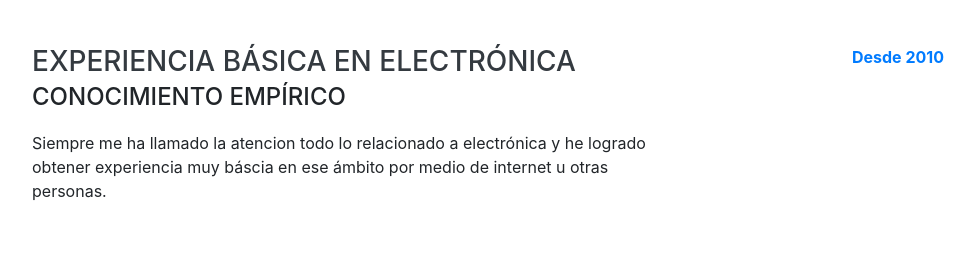
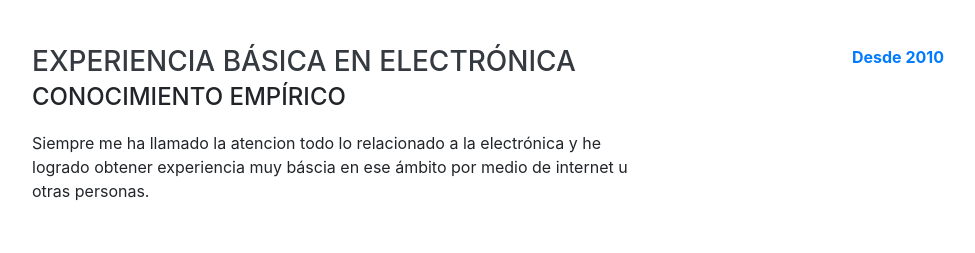
Before and after one commit to Cyrax000/cyrax000.github.io, a website with bundled scripts: page index.html in a window 1280 px wide. Shown: the part 1367-1620 px from the top of the page, without its empty margins (288-1263 px from the left). Built offline with nearby package versions, Linux system fonts and the light colour scheme; a web font is replaced by a local one.

Commit message:
Update index.html

```diff
--- a/index.html
+++ b/index.html
@@ -153,7 +153,7 @@
           <div class="resume-content">
             <h3 class="mb-0">Experiencia básica en electrónica</h3>
             <div class="subheading mb-3">Conocimiento Empírico</div>
-            <p>Siempre me ha llamado la atencion todo lo relacionado a electrónica y he logrado obtener experiencia muy báscia en ese ámbito por medio de internet u otras personas.</p>
+            <p>Siempre me ha llamado la atencion todo lo relacionado a la electrónica y he logrado obtener experiencia muy báscia en ese ámbito por medio de internet u otras personas.</p>
           </div>
           <div class="resume-date text-md-right">
             <span class="text-primary"><b>Desde 2010</b></span>
```
